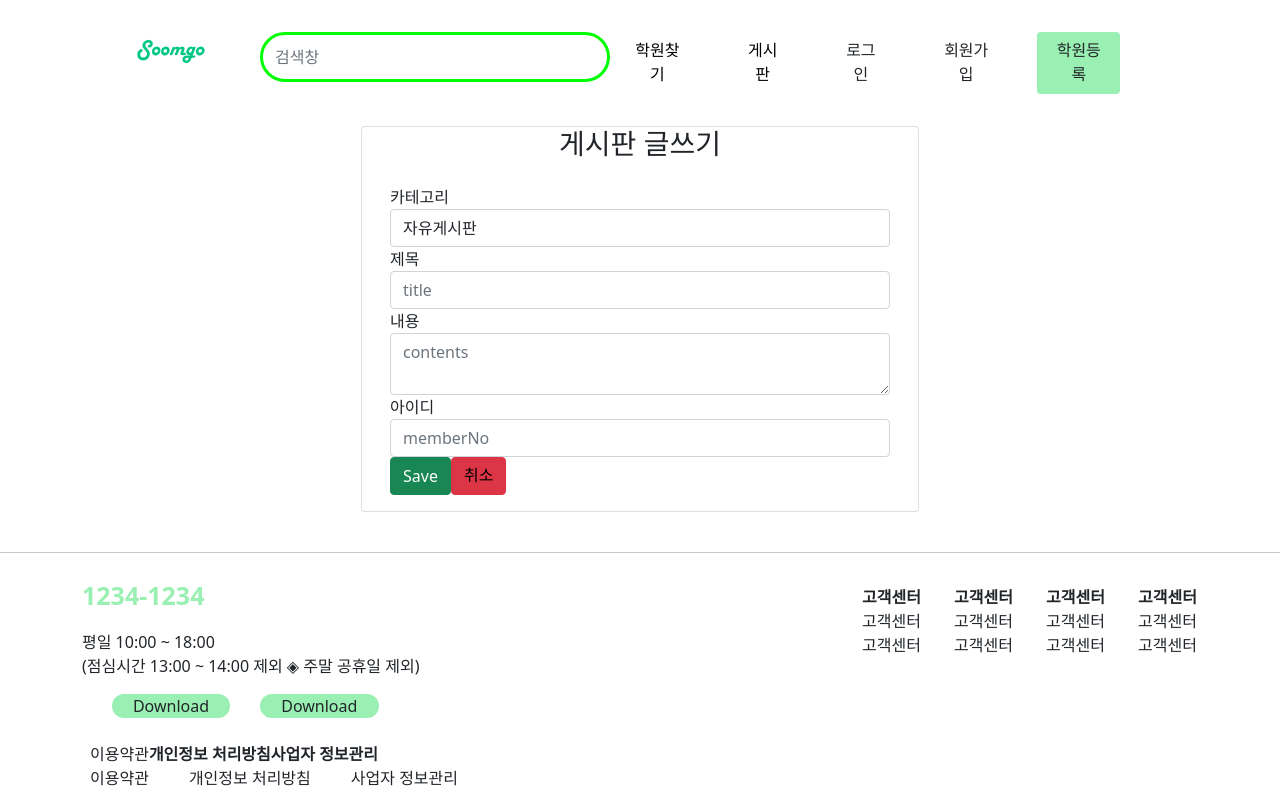
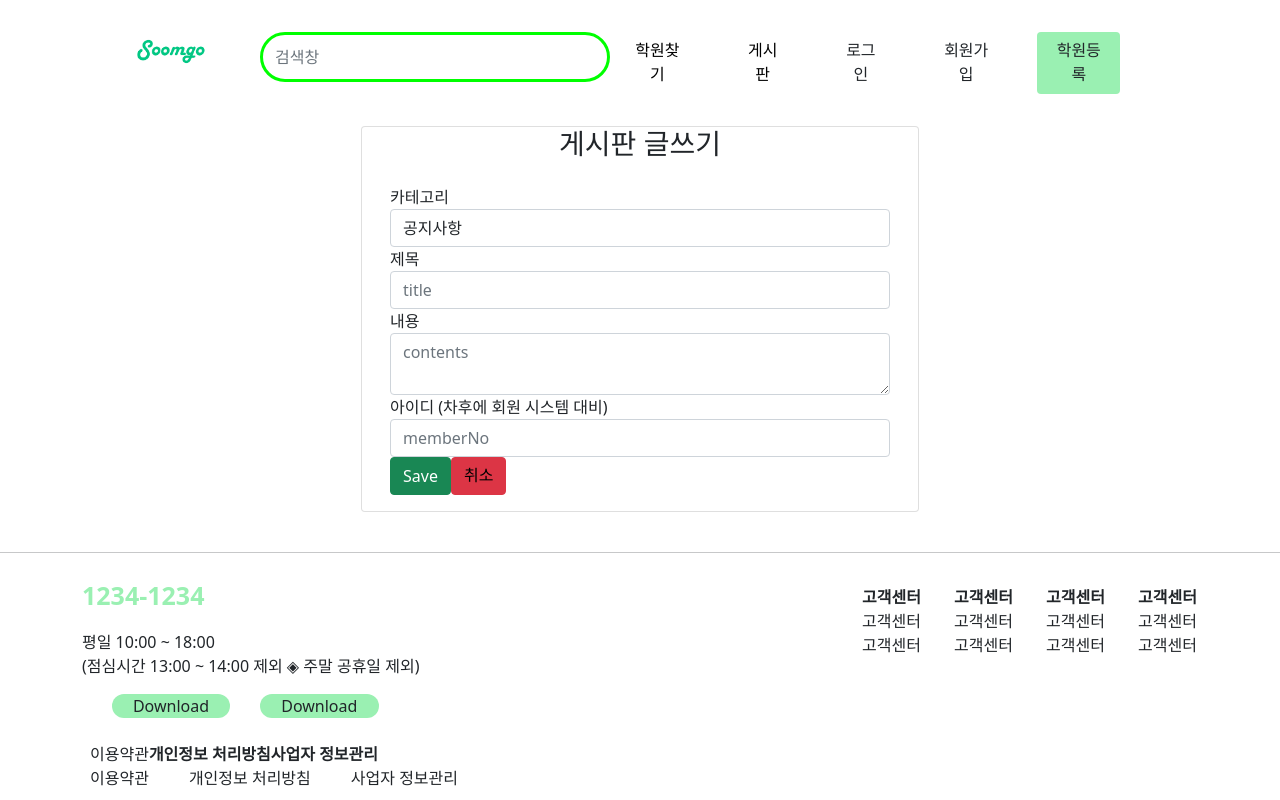
Before and after one commit to swh7j/meetingApp, a React (Create React App) app in the folder frontend/: page /Boardwrite in a window 1280 px wide. Built offline with nearby package versions, Linux system fonts and the light colour scheme; a web font is replaced by a local one.

Commit message:
2022-05-20 || 20:38

```diff
--- a/frontend/src/components/Boardwrite.jsx
+++ b/frontend/src/components/Boardwrite.jsx
@@ -62,8 +62,10 @@ class CreateBoardComponent extends Component {
                                         <label> 카테고리 </label>
                                         <select placeholder="type" name="type" className="form-control"
                                         value={this.state.type} onChange={this.changeTypeHandler}>
-                                            <option value="1">자유게시판</option>
+                                            <option value="1">공지사항</option>
                                             <option value="2">질문과 답변</option>
+                                            <option value="3">일반게시판</option>
+                                            <option value="4">학원별 후기 게시판</option>
                                         </select>
                                     </div>
                                     <div className = "form-group">
@@ -77,7 +79,7 @@ class CreateBoardComponent extends Component {
                                         value={this.state.contents} onChange={this.changeContentsHandler}/>
                                     </div>
                                     <div className = "form-group">
-                                        <label> 아이디  </label>
+                                        <label> 아이디 (차후에 회원 시스템 대비) </label>
                                         <input placeholder="memberNo" name="memberNo" className="form-control"
                                         value={this.state.memberNo} onChange={this.changeMemberNoHandler}/>
                                     </div>
```
Also changed, not shown: 1 other file (tests, documents, lock files or other folders).
